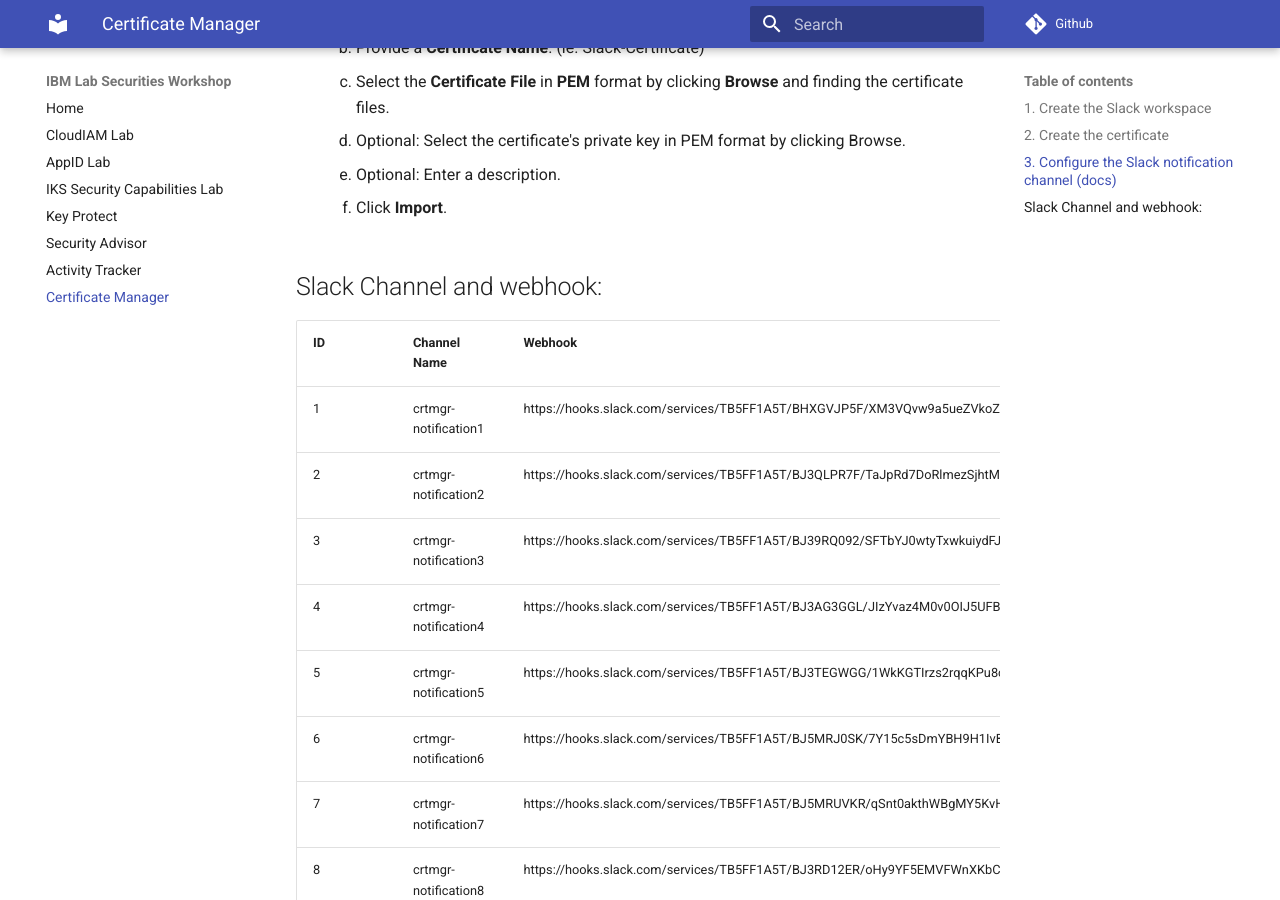
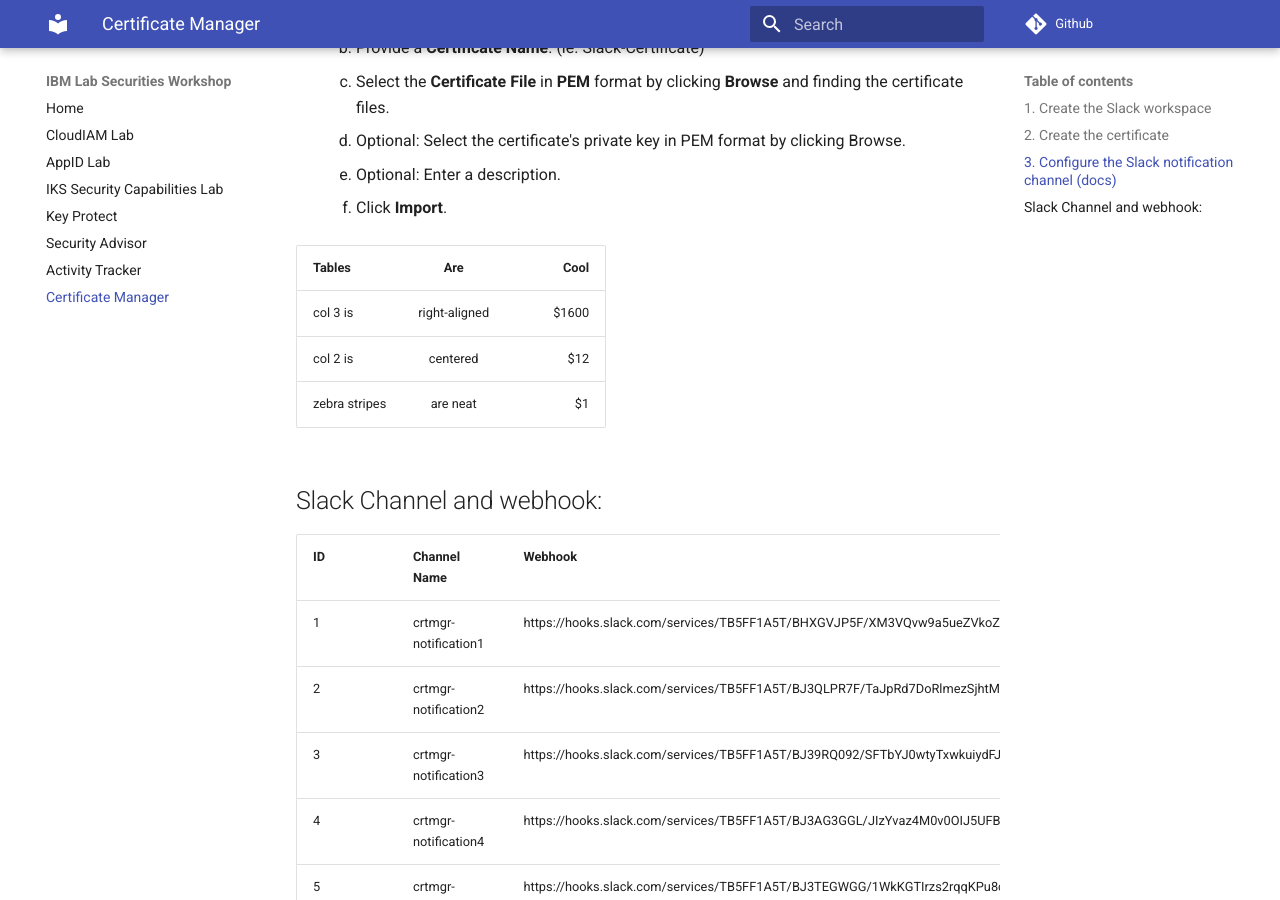
Before and after one commit to ibm-cloud-architecture/ibm-security-workshop, an MkDocs documentation site: the page built from docs/CertificateManager/README.md, in a window 1280 px wide and 900 px high, scrolled down 1803 px. Built offline with MkDocs 1.6.1 and Material for MkDocs 9.7.7, drawn with Linux system fonts in a browser that asks for light colours.

Commit message:
Update README.md

```diff
--- a/docs/CertificateManager/README.md
+++ b/docs/CertificateManager/README.md
@@ -32,9 +32,18 @@
     5. Optional: Enter a description.
     6. Click **Import**.
 
+| Tables        | Are           | Cool  |
+| ------------- |:-------------:| -----:|
+| col 3 is      | right-aligned | $1600 |
+| col 2 is      | centered      |   $12 |
+| zebra stripes | are neat      |    $1 |
+
+
+
+
 ## Slack Channel and webhook:
-| ID  | Channel Name            | Webhook   |
-|---|-----------------------|---------|
+| ID  | Channel Name            | Webhook
+---|-----------------------|---------
 | 1 | crtmgr-notification1  | https://hooks.slack.com/services/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 |
 | 2 | crtmgr-notification2  | https://hooks.slack.com/services/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 |
 | 3 | crtmgr-notification3  | https://hooks.slack.com/services/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 |
```
